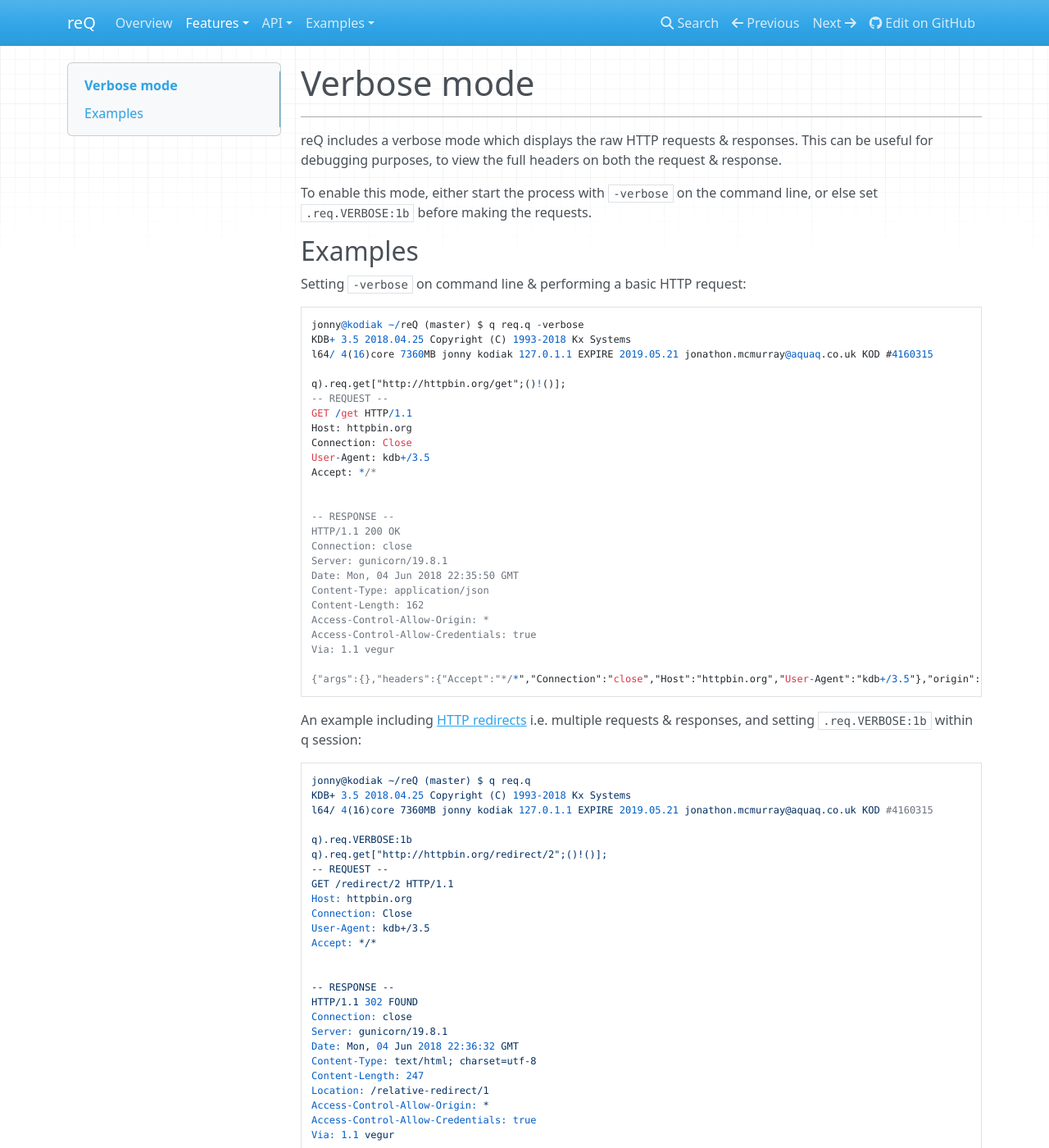
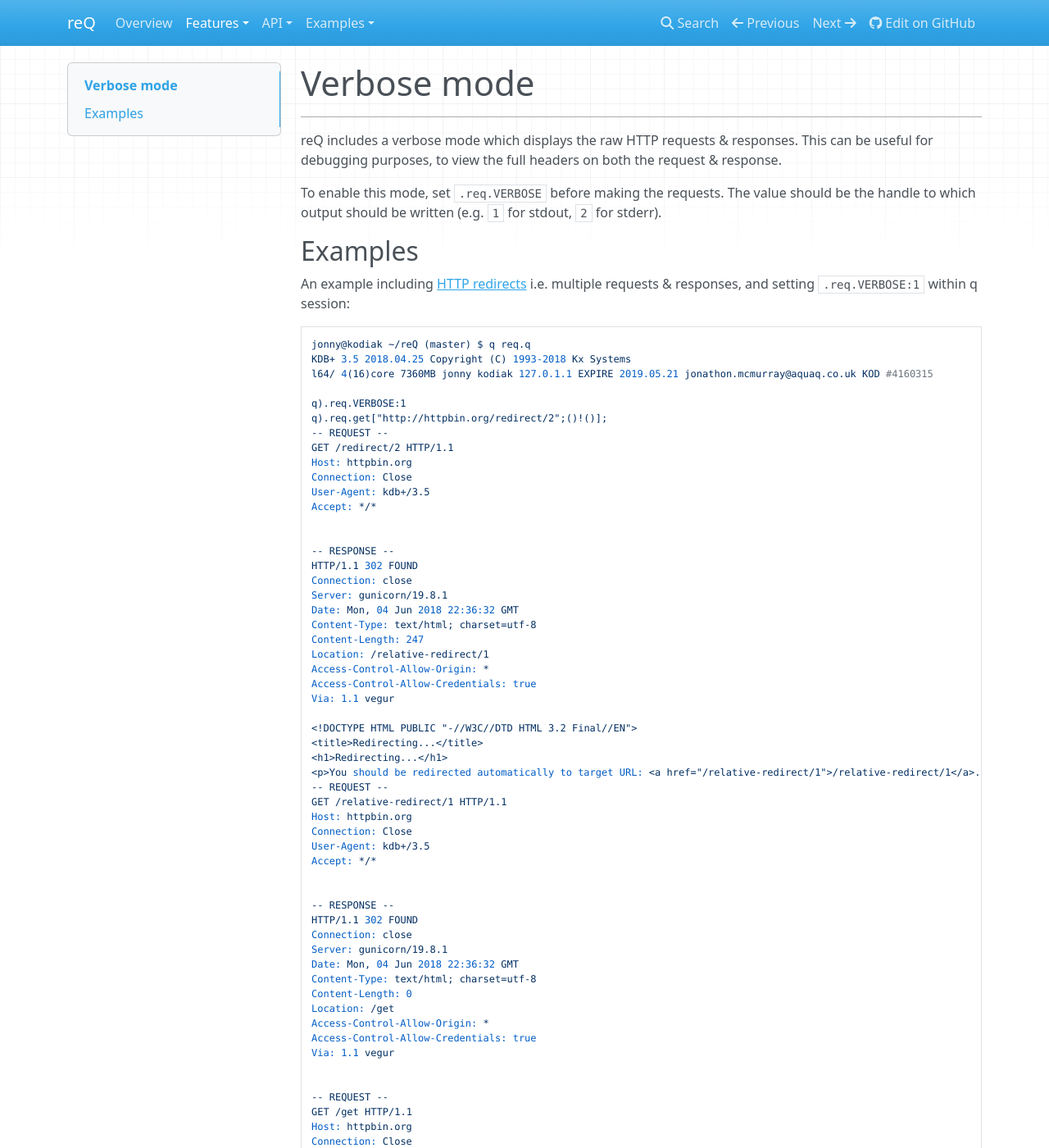
Before and after one commit to jonathonmcmurray/reQ, an MkDocs documentation site: the page built from docs/features/verbose.md, in a window 1280 px wide and 1400 px high. Shown: the whole window at 82% size. Built offline with MkDocs 1.6.1, drawn with Linux system fonts in a browser that asks for light colours; nearby versions of some CDN libraries.

Commit message:
gh-31 Make default behaviours configurable
Add configuration options for disabling automatic parsing of responses &
signalling on HTTP errors.

Additionally, allow verbose output to be output on arbitrary handles by
setting .req.VERBOSE to a handle; for backwards compatibility, with a boolean
output will still be written to stdout.

````diff
--- a/docs/features/verbose.md
+++ b/docs/features/verbose.md
@@ -6,49 +6,20 @@ reQ includes a verbose mode which displays the raw HTTP requests & responses.
 This can be useful for debugging purposes, to view the full headers on both the
 request & response.
 
-To enable this mode, either start the process with `-verbose` on the command
-line, or else set `.req.VERBOSE:1b` before making the requests.
+To enable this mode, set `.req.VERBOSE` before making the requests. The value
+should be the handle to which output should be written (e.g. `1` for stdout,
+`2` for stderr).
 
 ## Examples
 
-Setting `-verbose` on command line & performing a basic HTTP request:
-
-```
-jonny@kodiak ~/reQ (master) $ q req.q -verbose
-KDB+ 3.5 2018.04.25 Copyright (C) 1993-2018 Kx Systems
-l64/ 4(16)core 7360MB jonny kodiak 127.0.1.1 EXPIRE 2019.05.21 jonathon.mcmurray@aquaq.co.uk KOD #4160315
-
-q).req.get["http://httpbin.org/get";()!()];
--- REQUEST --
-GET /get HTTP/1.1
-Host: httpbin.org
-Connection: Close
-User-Agent: kdb+/3.5
-Accept: */*
-
-
--- RESPONSE --
-HTTP/1.1 200 OK
-Connection: close
-Server: gunicorn/19.8.1
-Date: Mon, 04 Jun 2018 22:35:50 GMT
-Content-Type: application/json
-Content-Length: 162
-Access-Control-Allow-Origin: *
-Access-Control-Allow-Credentials: true
-Via: 1.1 vegur
-
-{"args":{},"headers":{"Accept":"*/*","Connection":"close","Host":"httpbin.org","User-Agent":"kdb+/3.5"},"origin":"146.199.80.196","url":"http://httpbin.org/get"}
-```
-
-An example including [HTTP redirects](../features/redirects.md) i.e. multiple requests & responses, and setting `.req.VERBOSE:1b` within q session:
+An example including [HTTP redirects](../features/redirects.md) i.e. multiple requests & responses, and setting `.req.VERBOSE:1` within q session:
 
 ```
 jonny@kodiak ~/reQ (master) $ q req.q
 KDB+ 3.5 2018.04.25 Copyright (C) 1993-2018 Kx Systems
 l64/ 4(16)core 7360MB jonny kodiak 127.0.1.1 EXPIRE 2019.05.21 jonathon.mcmurray@aquaq.co.uk KOD #4160315
 
-q).req.VERBOSE:1b
+q).req.VERBOSE:1
 q).req.get["http://httpbin.org/redirect/2";()!()];
 -- REQUEST --
 GET /redirect/2 HTTP/1.1
--- a/mkdocs.yml
+++ b/mkdocs.yml
@@ -13,6 +13,7 @@
     - 'Headers': 'features/headers.md'
     - 'HTTP redirects': 'features/redirects.md'
     - 'Verbose mode': 'features/verbose.md'
+    - 'Configurable defaults': 'features/config.md'
 - API:
     - 'Public functions': 'api/md/public.md'
     - 'Private functions': 'api/md/private.md'
````
Also changed, not shown: docs/api/md/variable.md (+8 -0 lines), docs/features/config.md (added, +53 -0 lines), 1 other file.
